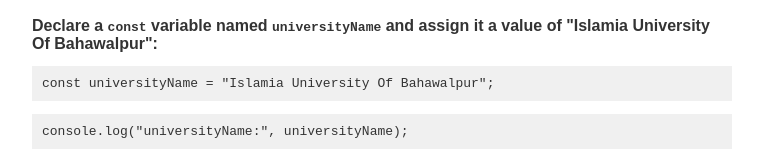
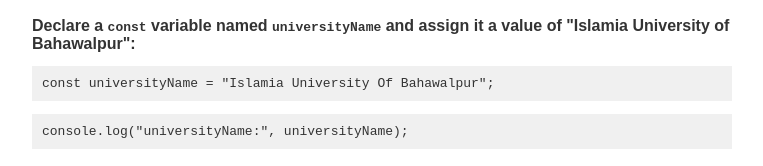
Before and after one commit to AbubakerAfzal01/javascript-practice, a plain HTML site: page Day-01/index.html in a window 1280 px wide. Shown: the part 1669-1835 px from the top of the page, 258-1021 px from the left. Drawn offline with Linux system fonts and the light colour scheme.

Commit message:
Fix capitalization in university name

```diff
--- a/Day-01/index.html
+++ b/Day-01/index.html
@@ -60,7 +60,7 @@
       <pre><code>console.log("pagesRead:", pagesRead);</code></pre>
     </li>
     <li>
-      <strong>Declare a <code>const</code> variable named <code>universityName</code> and assign it a value of "Islamia University Of Bahawalpur":</strong>
+      <strong>Declare a <code>const</code> variable named <code>universityName</code> and assign it a value of "Islamia University of Bahawalpur":</strong>
       <pre><code>const universityName = "Islamia University Of Bahawalpur";</code></pre>
       <pre><code>console.log("universityName:", universityName);</code></pre>
     </li>
```
